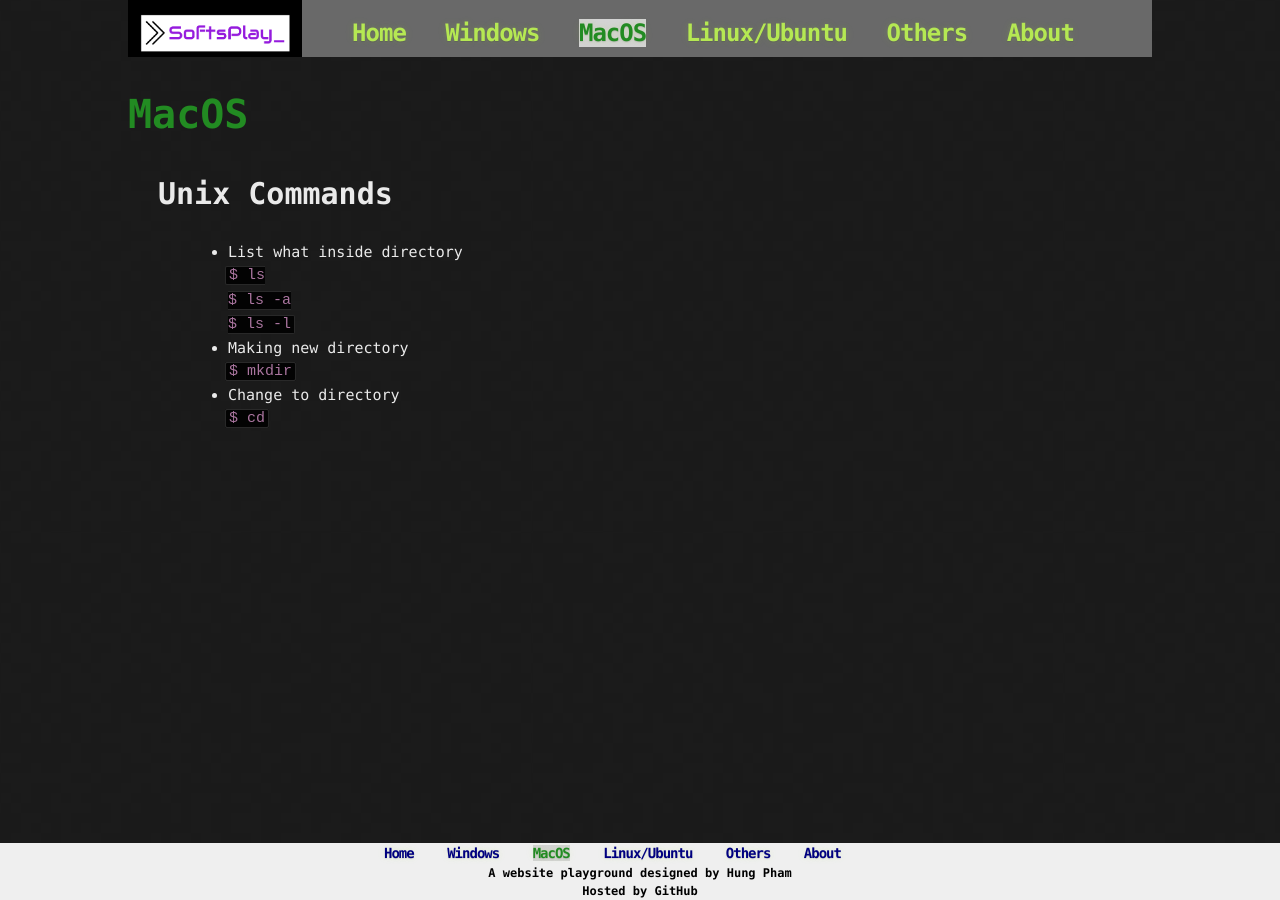
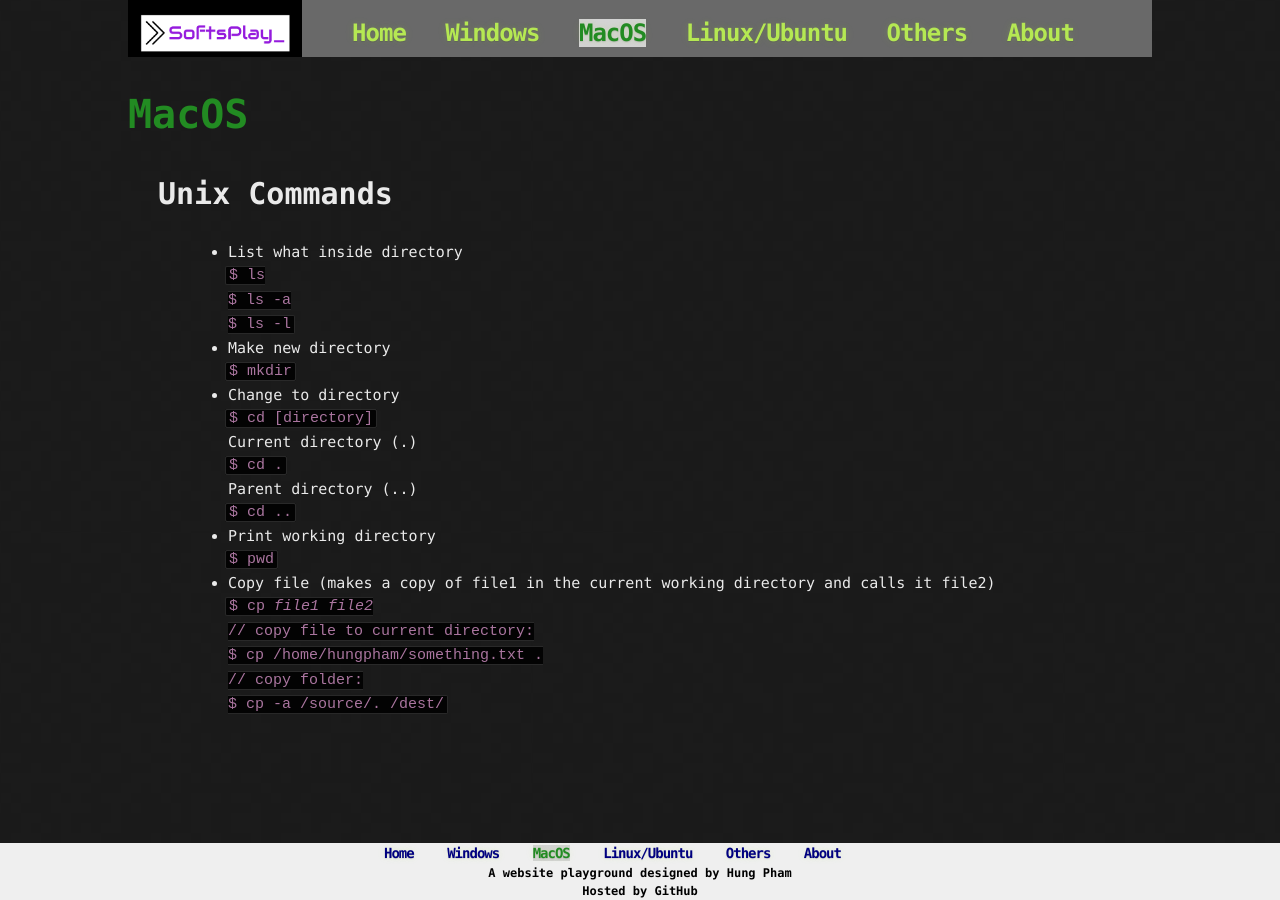
Before and after one commit to infraslab/infraslab.github.io, a Jekyll site: the page built from macos/unix-commands.html, in a window 1280 px wide. Built offline with Jekyll 4.4.1, drawn with Linux system fonts in a browser that asks for light colours.

Commit message:
Changes: Added first post Unix Commands

```diff
--- a/macos/unix-commands.html
+++ b/macos/unix-commands.html
@@ -18,7 +18,7 @@ type: MacOS
         </code>
     </li>
     <li>
-        Making new directory
+        Make new directory
         <br>
         <code>
             $ mkdir
@@ -28,7 +28,37 @@ type: MacOS
         Change to directory
         <br>
         <code>
-            $ cd
+            $ cd [directory]
+        </code>
+        <br>
+        Current directory (.)
+        <br>
+        <code>
+            $ cd .
+        </code>
+        <br>
+        Parent directory (..)
+        <br>
+        <code>
+            $ cd ..
         </code>
     </li>
+    <li>
+        Print working directory
+        <br>
+        <code>
+            $ pwd
+        </code>
+    </li>
+    <li>
+        Copy file (makes a copy of file1 in the current working directory and calls it file2)<br>
+        <code>
+            $ cp <i>file1</i> <i>file2</i> <br>
+            // copy file to current directory: <br>
+            $ cp /home/hungpham/something.txt . <br>
+            // copy folder: <br>
+            $ cp -a /source/. /dest/
+        </code>
+    </li>
+
 </ul>
```
